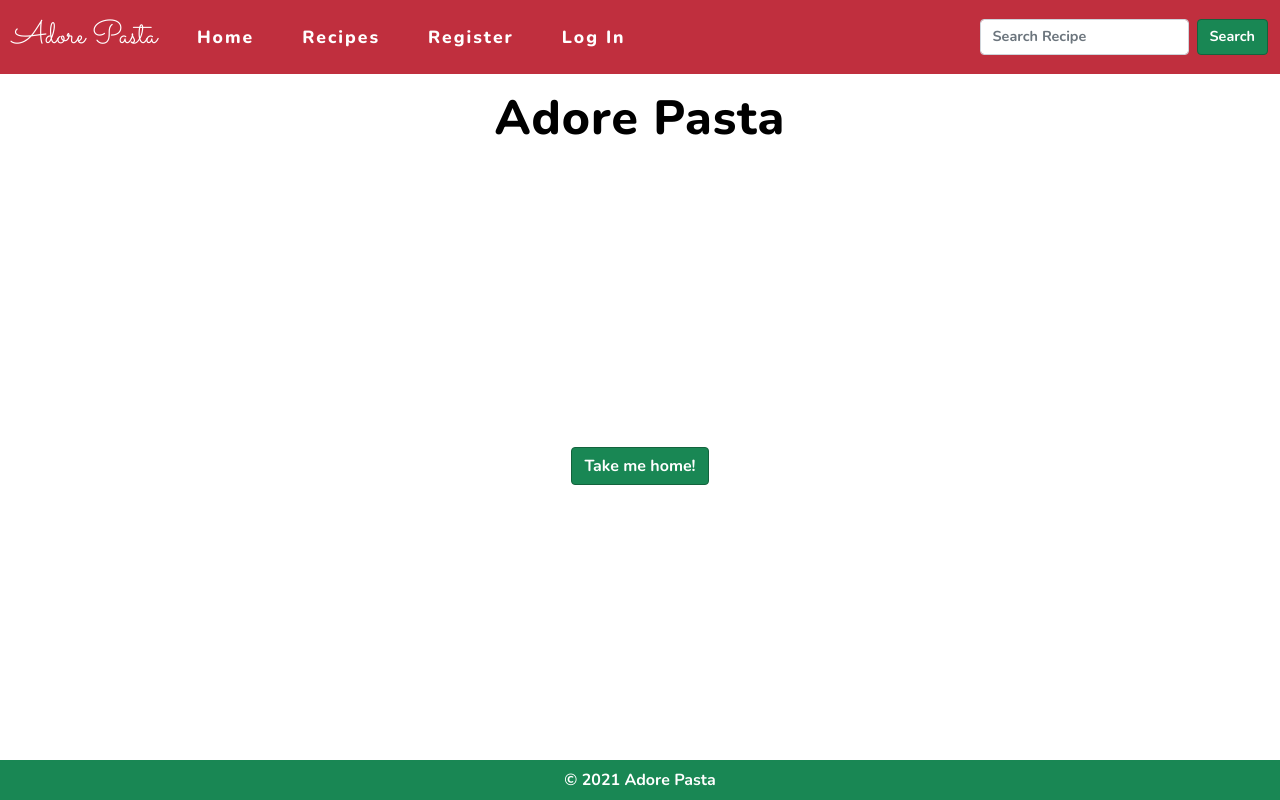
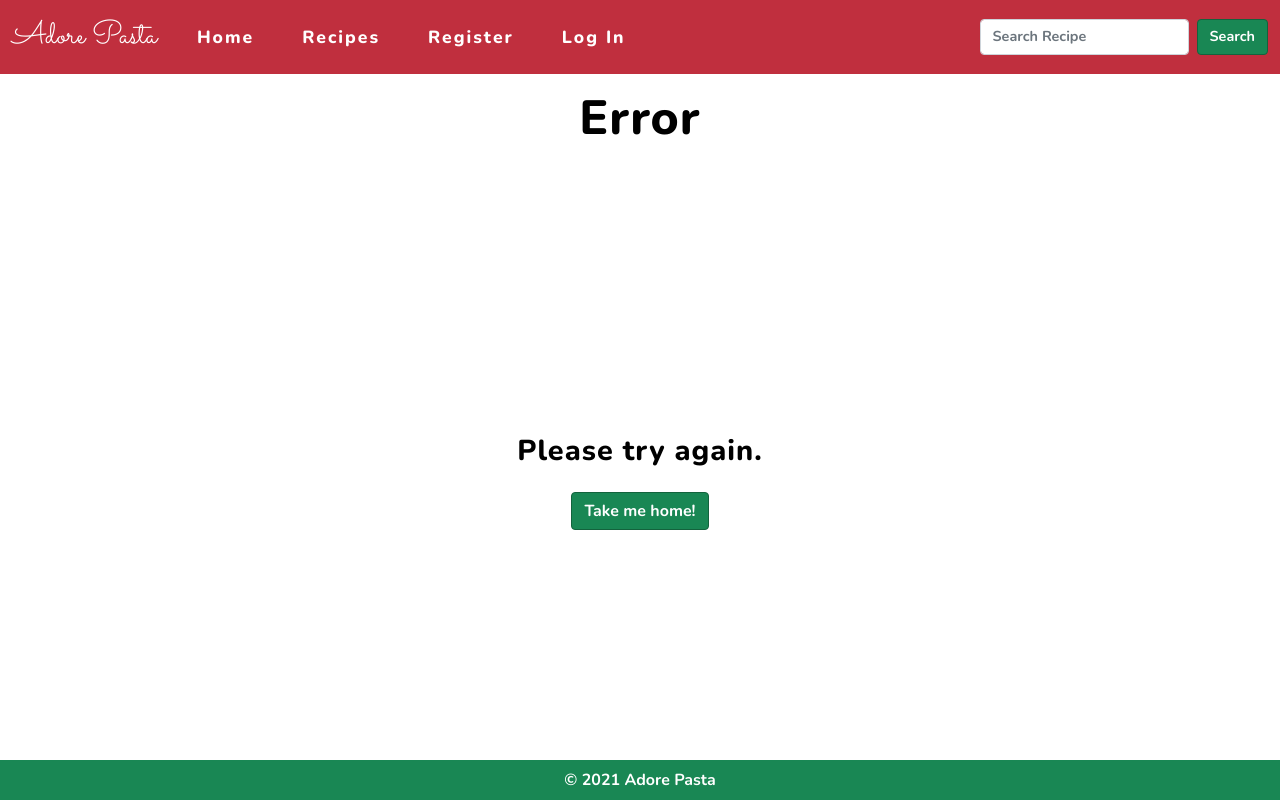
Before and after one commit to mangez84/adorepasta, a Flask app: template templates/error.html in a window 1280 px wide. Run offline with Flask 2, Linux system fonts and the light colour scheme; the template is opened without the code that fills it, so the values that code supplies are empty; some libraries are stand-ins or nearby versions.

Commit message:
Add subheadings to get a correct semantic structure

```diff
--- a/templates/add_recipe.html
+++ b/templates/add_recipe.html
@@ -6,6 +6,9 @@
 <div class="container-fluid">
     <div class="row">
         <div class="col-12">
+            <div class="mb-3">
+                <h2 class="text-center">Enter recipe details</h2>
+            </div>
             <form method="POST" action="{{ url_for('add_recipe') }}">
                 <!-- Recipe name and description -->
                 <div class="mb-3 recipe-name">
--- a/templates/edit_recipe.html
+++ b/templates/edit_recipe.html
@@ -6,6 +6,9 @@
 <div class="container-fluid">
     <div class="row">
         <div class="col-12 edit-recipe">
+            <div class="mb-3">
+                <h2 class="text-center">Enter recipe details</h2>
+            </div>
             <form method="POST" action="{{ url_for('edit_recipe', recipe_id=recipe._id) }}">
                 <!-- Recipe name and description -->
                 <div class="mb-3 recipe-name">
--- a/templates/error.html
+++ b/templates/error.html
@@ -1,9 +1,14 @@
 {% extends "base.html" %}
 {% block heading %}
-<h1 class="text-center">Adore Pasta</h1>
+<h1 class="text-center">Error</h1>
 {% endblock %}
 {% block content %}
 <div class="container-fluid">
+    <div class="row">
+        <div class="col-12 mt-5">
+            <h2 class="text-center">Please try again.</h2>
+        </div>
+    </div>
     <div class="row g-0">
         <div class="col-12 d-flex justify-content-center my-3">
             <a href="{{ url_for('home') }}" class="btn btn-success">Take me home!</a>
```
